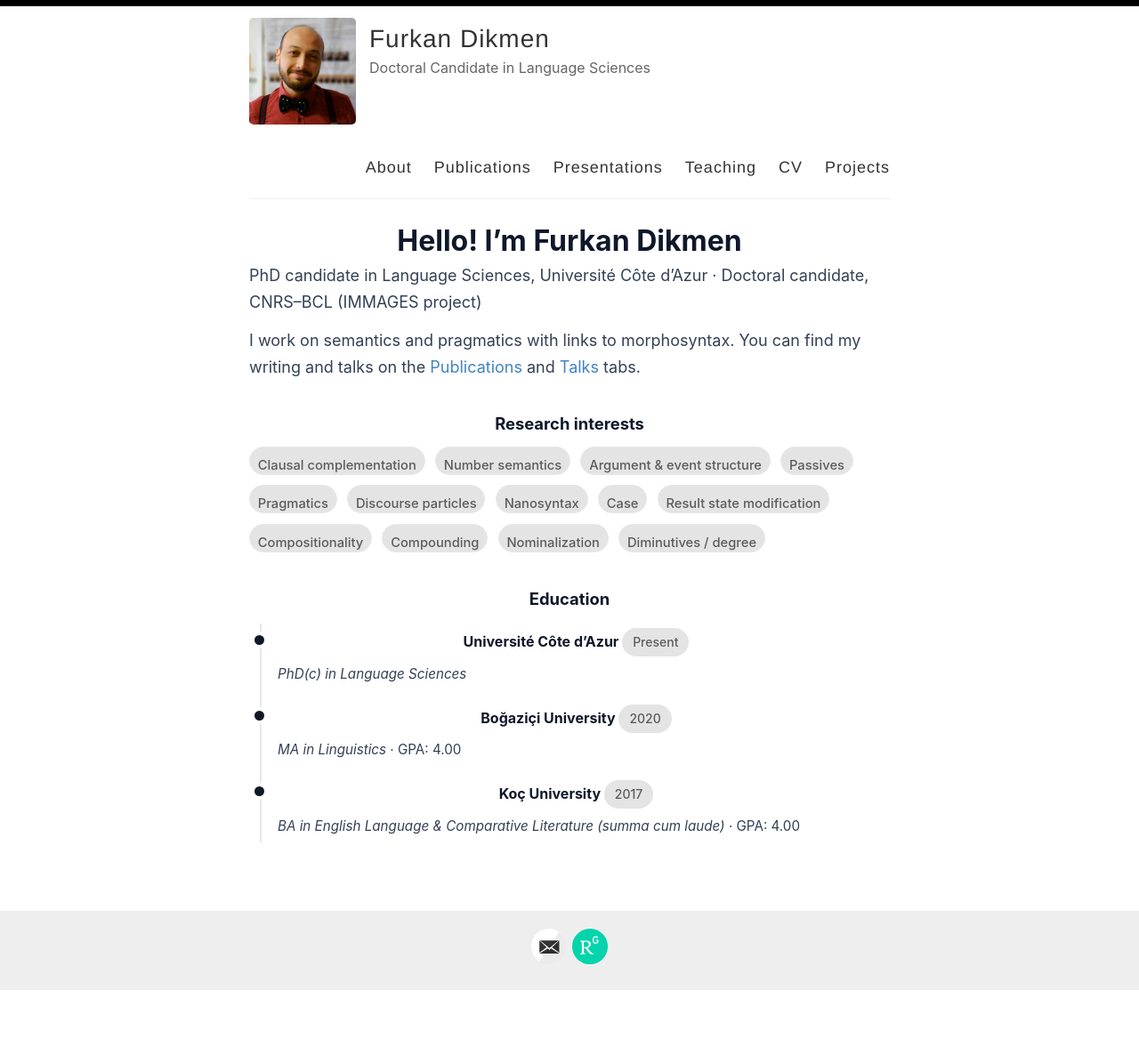
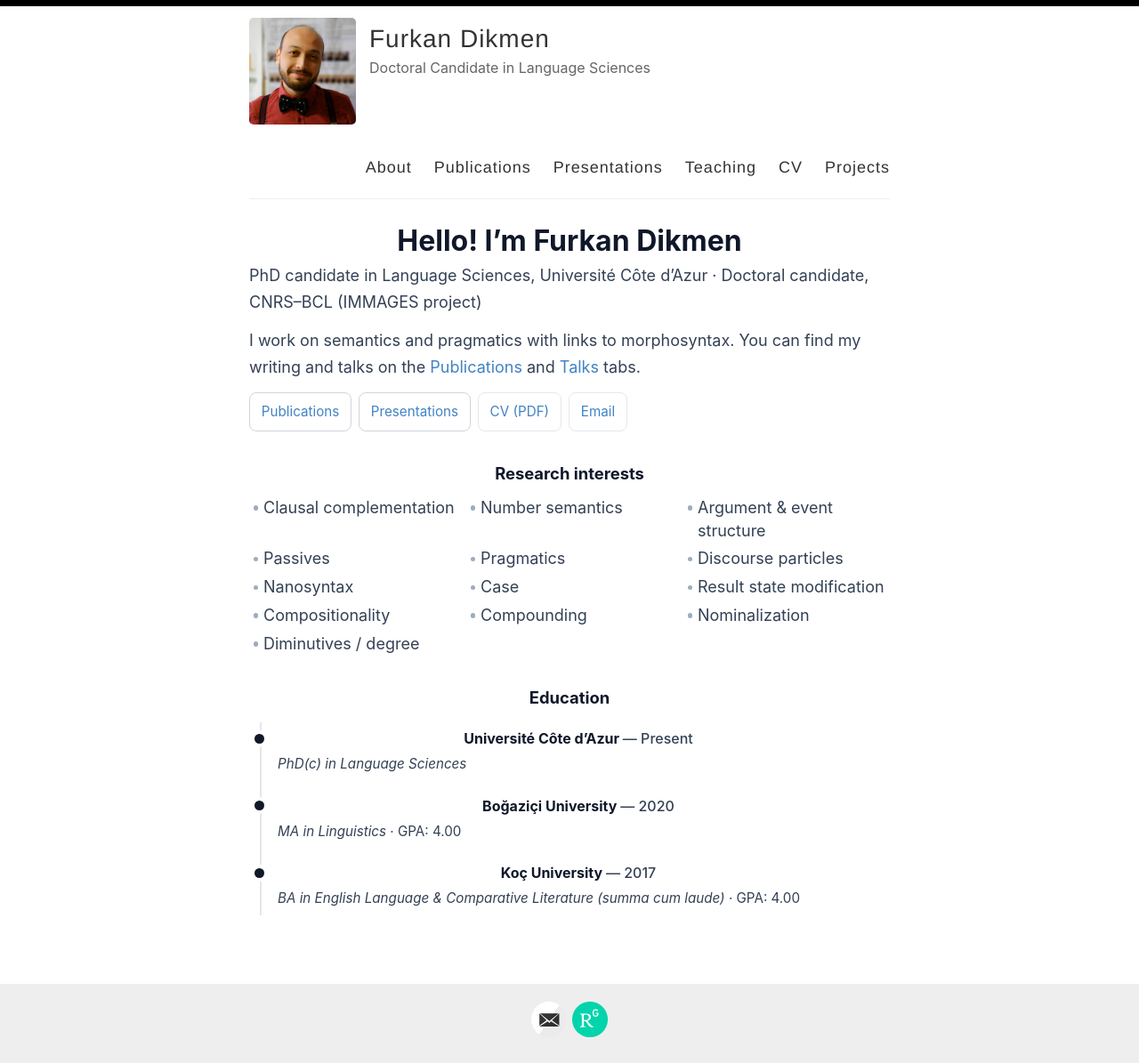
Before and after one commit to furkandikmen/furkandikmen.github.io, a Jekyll site: the page built from index.html, in a window 1280 px wide. Shown: the whole page at 89% size. Built offline with Jekyll 4.4.1, drawn with Linux system fonts in a browser that asks for light colours; the list of posts is cut into pages by our own code; before the commit the page ends 1114 px from its top, so only the background shows below that.

Commit message:
Update index.html

```diff
--- a/index.html
+++ b/index.html
@@ -21,11 +21,32 @@ layout: default
 .section { margin: 2rem 0; }
 .section h2 { font-size: 1.15rem; margin: 0 0 .6rem; color: var(--ink); }
 
-.chips { display: flex; flex-wrap: wrap; gap: .4rem; }
-.chips .chip {
-  border: 1px solid var(--ring); border-radius: 999px; padding: .25rem .55rem; font-size: .92rem;
+/* --- Research interests: multi-column, no boxes --- */
+.interests {
+  display: grid;
+  grid-template-columns: repeat(auto-fill, minmax(220px, 1fr));
+  gap: .35rem .75rem;
+  margin: .25rem 0 0;
+  padding: 0;
+  list-style: none;
+}
+.interests li {
+  position: relative;
+  padding-left: 1rem;
+  color: var(--sub);
+  line-height: 1.45;
+}
+.interests li::before {
+  content: "";
+  position: absolute;
+  left: .3rem; top: .65rem;
+  width: .35rem; height: .35rem;
+  border-radius: 999px;
+  background: #94a3b8; /* soft slate dot */
+  opacity: .9;
 }
 
+/* --- Education timeline (kept) --- */
 .edu { position: relative; margin-top: .75rem; }
 .edu::before { content:""; position:absolute; left:.75rem; top:0; bottom:0; width:2px; background: var(--ring); }
 .edu-item { position: relative; padding: .35rem .75rem .35rem 2rem; margin: 0 0 .6rem; border-radius: .65rem; }
@@ -33,12 +54,12 @@ layout: default
 .edu-item .dot { position:absolute; left:.38rem; top:.8rem; width:.7rem; height:.7rem; border-radius:999px; background:#111827; box-shadow: 0 0 0 4px #fff; }
 .edu-item h3 { margin: 0; font-size:1rem; color: var(--ink); }
 .edu-item .meta { margin:.1rem 0 0; color: var(--sub); font-size:.95rem; }
-.edu-item ul { margin:.35rem 0 0 1rem; }
 
 @media (prefers-color-scheme: dark) {
-  :root { --ring:#334155; --ink:#e5e7eb; --sub:#94a3b8; }
+  :root { --ring:#334155; --ink:#e5e7eb; --sub:#cbd5e1; }
   .actions a:hover { background: #0b0f14; }
   .edu-item:hover { background: rgba(255,255,255,.04); }
+  .interests li::before { background:#64748b; }
 }
 </style>
 
@@ -52,27 +73,32 @@ layout: default
     You can find my writing and talks on the <a href="{{ '/publications/' | relative_url }}">Publications</a>
     and <a href="{{ '/presentations/' | relative_url }}">Talks</a> tabs.
   </p>
+  <div class="actions">
+    <a class="primary" href="{{ '/publications/' | relative_url }}">Publications</a>
+    <a class="primary" href="{{ '/presentations/' | relative_url }}">Presentations</a>
+    <!-- Optional: update/remove -->
+    <a href="{{ '/assets/cv.pdf' | relative_url }}">CV (PDF)</a>
+    <a href="mailto:furkan.dikmen@etu.univ-cotedazur.fr">Email</a>
+  </div>
 </section>
-
-
 
 <section class="section">
   <h2>Research interests</h2>
-  <div class="chips">
-    <span class="chip">Clausal complementation</span>
-    <span class="chip">Number semantics</span>
-    <span class="chip">Argument &amp; event structure</span>
-    <span class="chip">Passives</span>
-    <span class="chip">Pragmatics</span>
-    <span class="chip">Discourse particles</span>
-    <span class="chip">Nanosyntax</span>
-    <span class="chip">Case</span>
-    <span class="chip">Result state modification</span>
-    <span class="chip">Compositionality</span>
-    <span class="chip">Compounding</span>
-    <span class="chip">Nominalization</span>
-    <span class="chip">Diminutives / degree</span>
-  </div>
+  <ul class="interests">
+    <li>Clausal complementation</li>
+    <li>Number semantics</li>
+    <li>Argument &amp; event structure</li>
+    <li>Passives</li>
+    <li>Pragmatics</li>
+    <li>Discourse particles</li>
+    <li>Nanosyntax</li>
+    <li>Case</li>
+    <li>Result state modification</li>
+    <li>Compositionality</li>
+    <li>Compounding</li>
+    <li>Nominalization</li>
+    <li>Diminutives / degree</li>
+  </ul>
 </section>
 
 <section class="section">
@@ -80,19 +106,19 @@ layout: default
   <div class="edu">
     <div class="edu-item">
       <div class="dot" aria-hidden="true"></div>
-      <h3>Université Côte d’Azur <span class="chip">Present</span></h3>
+      <h3>Université Côte d’Azur <span style="font-weight:500;color:var(--sub)">— Present</span></h3>
       <p class="meta"><em>PhD(c) in Language Sciences</em></p>
     </div>
 
     <div class="edu-item">
       <div class="dot" aria-hidden="true"></div>
-      <h3>Boğaziçi University <span class="chip">2020</span></h3>
+      <h3>Boğaziçi University <span style="font-weight:500;color:var(--sub)">— 2020</span></h3>
       <p class="meta"><em>MA in Linguistics</em> · GPA: 4.00</p>
     </div>
 
     <div class="edu-item">
       <div class="dot" aria-hidden="true"></div>
-      <h3>Koç University <span class="chip">2017</span></h3>
+      <h3>Koç University <span style="font-weight:500;color:var(--sub)">— 2017</span></h3>
       <p class="meta"><em>BA in English Language &amp; Comparative Literature (summa cum laude)</em> · GPA: 4.00</p>
     </div>
   </div>
```
